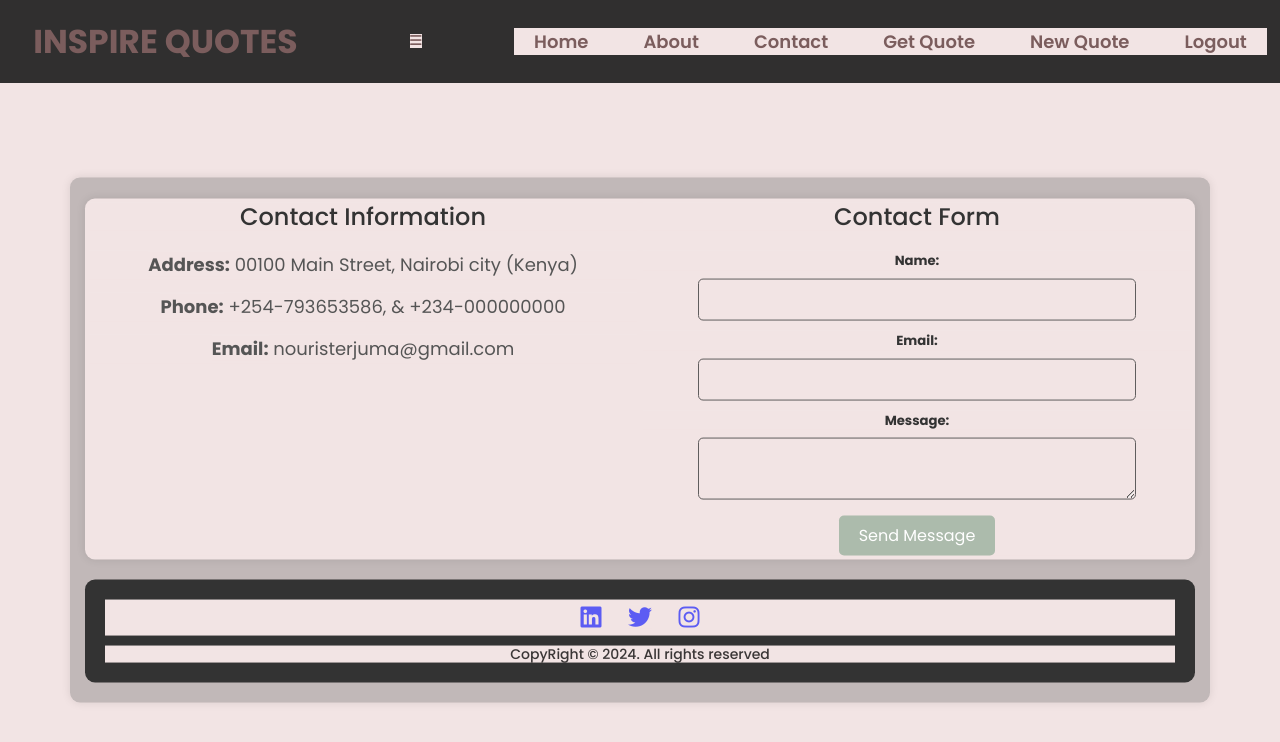
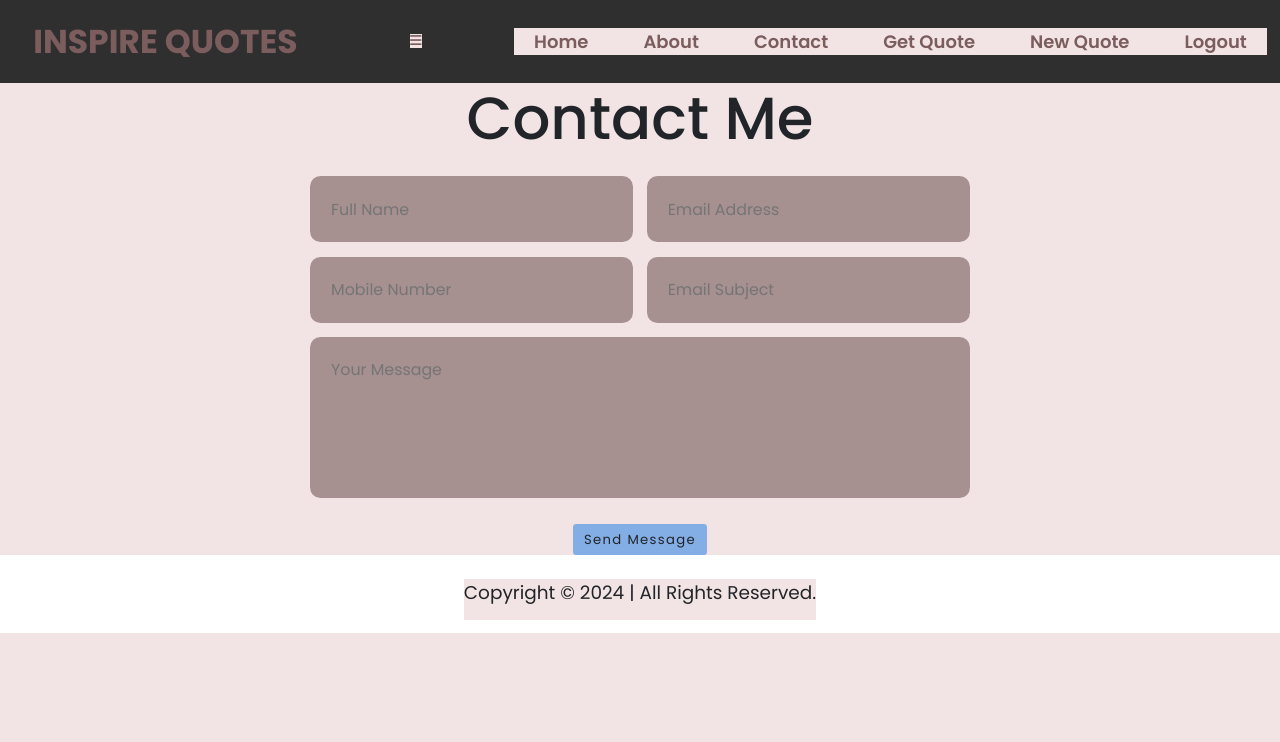
Before and after one commit to Nourister/INSPIRE-DAILY, a Flask app: page /contact in a window 1280 px wide. Shown: the top 742 px of the page. Run offline with Flask 3, Linux system fonts and the light colour scheme; a user stored in the database is signed in; some libraries are stand-ins or nearby versions.

Commit message:
project update

```diff
--- a/app/__init__.py
+++ b/app/__init__.py
@@ -1,7 +1,8 @@
 from flask import Flask
 from flask_sqlalchemy import SQLAlchemy
+from flask_bcrypt import Bcrypt
 from flask_login import LoginManager
-from flask_bcrypt import Bcrypt
+from flask_migrate import Migrate
 from flask_mail import Mail
 import os
 
@@ -12,6 +13,7 @@ app.config['SQLALCHEMY_TRACK_MODIFICATIONS'] = False
 
 # Initialize extensions
 db = SQLAlchemy(app)
+migrate = Migrate(app, db)
 bcrypt = Bcrypt(app)
 login_manager = LoginManager(app)
 login_manager.login_view = 'login'
--- a/app/static/css/styles.css
+++ b/app/static/css/styles.css
@@ -145,39 +145,88 @@ body {
     }
 }
 
-.container {
-    text-align: center;
-    padding: 20px;
-    background-color: rgb(193, 184, 184);
-    border-radius: 10px;
-    box-shadow: 0 0 10px rgba(0, 0, 0, 0.1);
-    position: absolute;
-    max-width: 600px;
-    top: 50%;
-    left: 50%;
-    transform: translate(-50%, -50%);
-    width: 80%;
-    margin: auto;
+/* home styling */
+.home {
+    display: flex;
+    justify-content: center;
+    align-items: center;
+}
+.home-content h3 {
+    font-size: 3.2rem;
+    font-weight: 600;
+}
+.home-content h3:nth-of-type(2) {
+    margin-bottom: 1.2rem;
+}
+span {
+    color: var(--main-color);
+}
+.home-content h1 {
+    font-size: 5.6rem;
+    font-weight: 650;
+    line-height: 1.3;
+}
+.home-image img {
+    width: 25vw;
+    border-radius: 50%;
+    animation: floatImage 4s ease-in-out infinite;
+}
+@keyframes floatImage {
+    0% {
+        transform: translateY(0);
+    }
+    50% {
+        transform: translateY(-2.4rem);
+    }
+    100% {
+        transform: translateY(0);
+    }
+}
+.home-content p {
+    font-size: 1.3rem;
 }
 
-#quote-container {
-    text-align: center;
-    margin: 20px auto;
+.social-media a {
+    display: inline-flex;
+    justify-content: center;
+    align-items: center;
+    width: 2rem;
+    height: 2rem;
+    background: transparent;
+    border: .1rem solid var(--main-color);
+    border-radius: 50%;
+    font-size: 1.8rem;
+    color: var(--main-color);
+    margin: 2rem 1.5rem 2rem 0;
+    transition: .5s ease;
+}
+.social-media a:hover {
+    background: var(--main-color);
+    color: var(--snd-bg-color);
+    box-shadow: 0 0 1rem var(--main-color);
 }
 
-button {
-    padding: 10px 20px;
-    font-size: 16px;
-    cursor: pointer;
-    border: none;
-    border-radius: 5px;
-    background-color: #b9c6d3;
-    color: white;
-    margin: 20px auto;
-}
+.btn {
+    display: inline-block;
+    padding: 1rem 2.8rem;
+    background: rgb(131, 173, 229);
+    border-radius: 4rem;
+    box-shadow: 0 0 1rem var(--main-color);
+    font-size: 1.9rem;
+    color: var(--bg-color);
+    letter-spacing: .1rem;
+    transition: .5s ease;
+ }
+ .btn:hover {
+     box-shadow: none;
+ }
 
-button:hover {
-    background-color: #667f97;
+ .centered-text {
+    display: flex;
+    justify-content: center;
+    align-items: center;
+    margin-top: 18rem;
+    height: 50%;
 }
 
 /* New search_form styling */
@@ -185,7 +234,7 @@ button:hover {
 .search-form {
     display: flex;
     align-items: center;
-    margin-bottom: 20px;
+    margin-bottom: 10px;
 }
 
 .search-input {
@@ -194,145 +243,252 @@ button:hover {
     border-radius: 5px;
     border: 2px solid #ccc;
     margin-right: 8px;
+    margin-top: 2rem;
 }
 
 .search-button {
     padding: 8px 12px;
     border: none;
+    margin-top: 2rem;
     border-radius: 5px;
     background-color: #667f97;
     color: white;
     cursor: pointer;
 }
 
-/* Additional styling for quote and actions */
-.quote {
-    padding: 20px;
-    border-radius: 5px;
-    box-shadow: 0 0 10px rgba(0,0,0,0.1);
+/* get-quote styles */
+.mt-5 {
+    margin-top: 5rem;
 }
 
-.actions {
-    margin-top: 10px;
+.quote {
+    background-color: #dbcbcb;
+    padding: 1rem;
+    border-radius: 8px;
+    margin-top: 0.9rem;
+}
+
+.quote p {
+    margin-bottom: 3rem;
+}
+
+.actions .btn {
+    padding: 0.5rem 1rem;
 }
 
 .rating {
-    margin-top: 10px;
+    font-style: italic;
 }
 
-
-/* Form container */
-.form-container {
-    max-width: 400px;
-    margin: 0 auto;
-    padding: 20px;
-    background-color: #c6a0a0;
-    border: 1px solid #282121;
-    border-radius: 5px;
-    box-shadow: 0 0 10px rgba(0, 0, 0, 0.1);
+.text-center {
+    text-align: center;
+    margin-top: 2rem;
 }
 
-
-/* styles for about content */
-.about-content {
-    text-align: left; /* Align text to the left */
+/* new_quote styles */
+.custom-form {
+    max-width: 700px;
+    margin: 0 auto;
+    margin-top: 4rem;
+    padding: 20px;
+    background-color: #aba0a0;
+    border: 1px solid #ddd;
+    border-radius: 10px;
 }
 
-.about-content p {
-    margin-bottom: 10px;
-    text-align: justify;
-    text-indent: 20px;
-    font-size: 1.2em;
+.form-label {
+    font-weight: bold;
 }
 
-/* Contact Section */
-.contact {
-    display: flex;
-    justify-content: space-between;
-    padding: 1px;
+.form-control {
+    width: 100%;
+    padding: 10px;
+    font-size: 16px;
+    border: 1px solid #ccc;
+    border-radius: 4px;
+    box-sizing: border-box;
+    margin-top: 6px;
+    margin-bottom: 16px;
+}
+
+.btn-primary {
+    background-color: #73879c;
+    color: #fff;
+    border: none;
+}
+
+.btn-primary:hover {
+    background-color: #f2f4f7;
+}
+
+.text-danger {
+    color: red;
+}
+
+/* Form styling */
+.form-auth {
+    max-width: 400px;
+    margin: auto;
+    width: 80%;
+    margin: auto;
+    padding: 40px;
+    background-color: #fff;
+    border: 1px solid #ddd;
     border-radius: 10px;
     box-shadow: 0 0 10px rgba(0, 0, 0, 0.1);
-    margin-top: 1px;
+    text-align: center;
 }
 
-.contact-info,
-.contact-form {
-    flex: 1;
-    margin: 3px;
+.form-auth h1 {
+    font-size: 24px;
+    margin-bottom: 15px;
+    color: #333;
+    text-align: center;
 }
 
-.contact-info h2,
-.contact-form h2 {
-    margin-bottom: 20px;
-    font-size: 24px;
-    color: #333;
+.form-auth form div {
+    margin-bottom: 6px;
 }
 
-.contact-info p {
-    font-size: 18px;
-    line-height: 1.6;
-    color: #555;
-}
-
-.contact-form label {
+.form-auth label {
     display: block;
-    margin-bottom: 8px;
+    text-align: center;
+    margin-bottom: 1.5px;
     font-weight: bold;
     color: #333;
 }
 
-.contact-form input,
-.contact-form textarea {
+.form-auth input,
+.form-auth textarea {
     width: 80%;
-    padding: 10px;
-    margin-bottom: 10px;
-    border: 1px solid #605d5d;
+    padding: 6px;
+    margin-bottom: 6px;
+    margin: auto;
+    font-size: 15px;
+    border: 1px solid #ccc;
     border-radius: 5px;
+    box-sizing: border-box;
 }
 
-.contact-form button {
-    padding: 8px 20px;
+.form-auth input[type="submit"],
+.form-auth button {
+    width: 30%;
+    padding: 8px;
+    background-color: #667f97;
+    border: none;
+    border-radius: 5px;
+    color: white;
     font-size: 16px;
     cursor: pointer;
-    border: none;
-    border-radius: 5px;
-    background-color: #acbbac;
-    color: white;
+    margin-top: 10px;
+    transition: background-color 0.4s ease;
 }
 
-.contact-form button:hover {
-    background-color: #4c834f;
+.form-auth input[type="submit"]:hover,
+.form-auth button:hover {
+    background-color: #4a6178;
 }
 
-/* Footer */
-footer {
-    text-align: center;
-    padding: 20px;
-    background-color: #333;
-    color: white;
-    margin-top: 20px;
-    border-radius: 10px;
+.form-auth .error-message {
+    color: red;
+    font-size: 0.9em;
+    margin-top: 5px;
 }
 
-footer .social-icons {
-    margin-bottom: 10px;
+@media (max-width: 768px) {
+    .form-auth {
+        width: 100%;
+    }
 }
 
-footer .social-icon {
-    margin: 0 10px;
-    font-size: 24px;
-    color: rgb(92, 92, 243);
-    text-decoration: none;
+.main-container {
+    display: flex;
+    justify-content: center;
+    align-items: center;
+    min-height: calc(100vh - 80px); /* Adjust the value based on your navbar height */
+    padding-top: 20px; /* Adjust the value based on your navbar height */
+    background-color: #f2e4e4;
 }
 
-footer .social-icon:hover {
-    color: #302d2d;
+/* styles for about content */
+.about {
+    display: flex;
+    justify-content: space-between;
+    align-items: center;
+    gap: 2rem;
+    background: var(--snd-bg-color);
 }
 
-footer h5 {
-    margin: 0;
-    font-size: 14px;
-    color:rgb(58, 54, 54)
+.about-img img {
+    width: 33vw;
+    height: 70vh;
+    border-color: var(--main-color);
+}
+.heading {
+   text-align: center;
+   font-size: 4.5rem;
+}
+.about-content h2 {
+    text-align: left;
+    line-height: 1.2;
+}
+.about-content h3 {
+    font-size: 2.6rem;
+}
+.about-content p {
+   font-size: 1.3rem;
+   margin: 3.9rem 0 3rem;
+}
+
+/* Contact Section */
+.contact h2 {
+    margin-bottom: 1.2rem;
+}
+.contact form {
+    max-width: 50rem;
+    margin: 1rem auto;
+    text-align: center;
+    margin-bottom: .8rem;
+}
+.contact form .input-box {
+    margin-bottom: .1rem;
+    display: flex;
+    justify-content: space-between;
+    flex-wrap: wrap;
+}
+.contact form .input-box input,
+.contact form textarea {
+    width: 100%;
+    padding: 1.6rem;
+    font-size: 1.2rem;
+    color: var(--text-color);
+    background: rgb(166, 144, 144);
+    border-radius: .8rem;
+    margin: .5rem 0;
+}
+
+.contact form .input-box input {
+    width: 49%;
+}
+.contact form textarea {
+    resize: none;
+}
+.contact form .btn {
+    margin-top: 1rem;
+    cursor: pointer;
+}
+
+.footer {
+    display: flex;
+    justify-content: center;
+    align-items: center;
+    flex-wrap: wrap;
+    padding: 1rem 5%;
+    background: var(--snd-bg-color);
+}
+.footer-text {
+    font-size: 1.4rem;
+    text-align: center;
 }
 
 /* rating styles */
--- a/app/static/js/scripts.js
+++ b/app/static/js/scripts.js
@@ -1,6 +1,11 @@
 function toggleMenu() {
     const navbar = document.querySelector('.navbar');
     navbar.classList.toggle('active');
+}
+
+function toggleLoginForm() {
+    document.getElementById('login-form').classList.toggle('active');
+    document.getElementById('register-form').classList.remove('active');
 }
 
 function getQuote() {
--- a/app/templates/base.html
+++ b/app/templates/base.html
@@ -3,13 +3,15 @@
 <head>
     <meta charset="UTF-8">
     <meta name="viewport" content="width=device-width, initial-scale=1.0">
+    <meta name="description" content="Inspire Daily - Your Source for Motivation and Inspiration">
+    <meta name="keywords" content="inspiration, motivation, quotes, positivity">
     <link rel="stylesheet" href="{{ url_for('static', filename='css/styles.css') }}">
+    <link rel="stylesheet" href="https://maxcdn.bootstrapcdn.com/bootstrap/4.0.0/css/bootstrap.min.css">
     <script src="https://kit.fontawesome.com/76965a5874.js" crossorigin="anonymous"></script>
-    <link rel="stylesheet" href="https://maxcdn.bootstrapcdn.com/bootstrap/4.0.0/css/bootstrap.min.css">
     <title>INSPIRE DAILY</title>
 </head>
 <body>
-    <!-- Navigation -->
+    <!-- Navbar -->
     <nav class="navbar">
         <a href="{{ url_for('index') }}" class="logo">INSPIRE QUOTES</a>
         <a href="javascript:void(0);" class="menu-bar" onclick="toggleMenu()">
@@ -34,7 +36,7 @@
     </nav>
 
     <!-- Flash Messages (at the top of the page) -->
-    <div class="container-fluid" style="margin-bottom: -400px;">
+    <div class="container-fluid">
         {% with messages = get_flashed_messages(with_categories=true) %}
             {% if messages %}
                 {% for category, message in messages %}
@@ -49,12 +51,17 @@
         {% endwith %}
     </div>
 
-    <!-- Main Content Container -->
-    <div class="container mt-5">
+    <!-- Main Content -->
+    <div class="content">
         {% block content %}
         {% endblock %}
     </div>
 
+    <!-- Footer -->
+    {% block footer %}
+    {% endblock %}
+
+    <!-- JavaScript -->
     <script src="{{ url_for('static', filename='js/scripts.js') }}"></script>
 </body>
 </html>
--- a/app/templates/contact.html
+++ b/app/templates/contact.html
@@ -1,32 +1,28 @@
 {% extends "base.html" %}
 
 {% block content %}
-<section class="contact">
-    <div class="contact-info">
-        <h2>Contact Information</h2>
-        <p><strong>Address:</strong> 00100 Main Street, Nairobi city (Kenya) </p>
-        <p><strong>Phone:</strong> +254-793653586, & +234-000000000</p>
-        <p><strong>Email:</strong> nouristerjuma@gmail.com</p>
+<section class="contact" id="contact">
+    <h2 class="heading">Contact <span>Me</span></h2>
+
+    <form action="#">
+        <div class="input-box">
+            <input type="text" placeholder="Full Name">
+            <input type="email" placeholder="Email Address">
+        </div>
+        <div class="input-box">
+            <input type="number" placeholder="Mobile Number">
+            <input type="text" placeholder="Email Subject">
+        </div>
+        <textarea name="" id="" cols="5" rows="5" placeholder="Your Message"></textarea>
+        <input type="submit" value="Send Message" class="btn btn1">
+    </form>
+</section>
+{% endblock %}
+
+{% block footer %}
+<footer class="footer">
+    <div class="footer-text">
+        <p>Copyright &copy; 2024 | All Rights Reserved.</p>
     </div>
-    <div class="contact-form">
-        <h2>Contact Form</h2>
-        <form method="POST" action="{{ url_for('contact') }}">
-            <label for="name">Name:</label>
-            <input type="text" name="name" id="name" required>
-            <label for="email">Email:</label>
-            <input type="email" name="email" id="email" required>
-            <label for="message">Message:</label>
-            <textarea name="message" id="message" required></textarea>
-            <button type="submit">Send Message</button>
-        </form>
-    </div>
-</section>
-<footer>
-    <div class="social-icons">
-        <a href="https://www.linkedin.com/in/nourister-juma-506655265" class="social-icon"> <i class="fa-brands fa-linkedin"></i> </a>
-        <a href="https://x.com/home" class="social-icon"> <i class="fab fa-twitter"></i> </a>
-        <a href="https://www.instagram.com/nourister.juma?igsh=NDR2ZZI6a2Vteampl" class="social-icon"> <i class="fab fa-instagram"></i> </a>
-    </div>
-    <h5>CopyRight © 2024. All rights reserved</h5>
 </footer>
 {% endblock %}
```
Also changed, not shown: app/templates/about.html (+10 -7 lines), app/templates/index.html (+14 -10 lines), app/templates/login.html (+3 -4 lines), app/templates/most_rated_quotes.html (added, +24 -0 lines), app/templates/new_quote.html (+23 -15 lines), app/templates/quotes.html (+5 -2 lines), app/templates/register.html (+10 -11 lines), migrations/versions/d36af0db1ab9_add_rating_and_rating_count_to_quote.py (added, +40 -0 lines), app/static/images/image1.jpeg (renamed from app/images/image1.jpeg), app/static/images/image2.jpeg (added), nourister.db.
